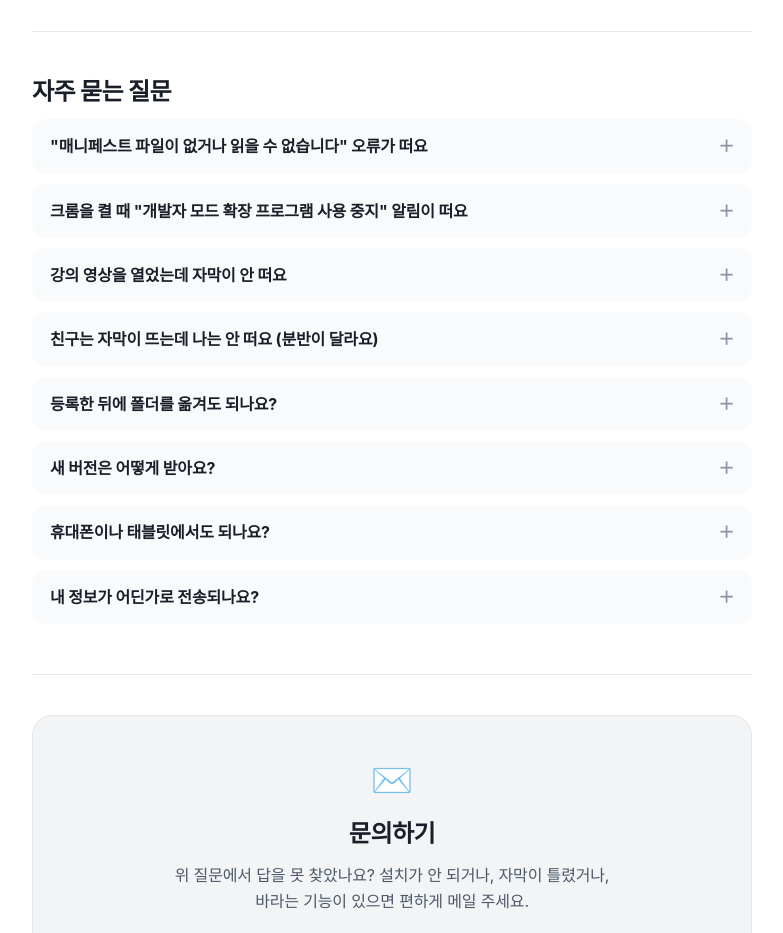
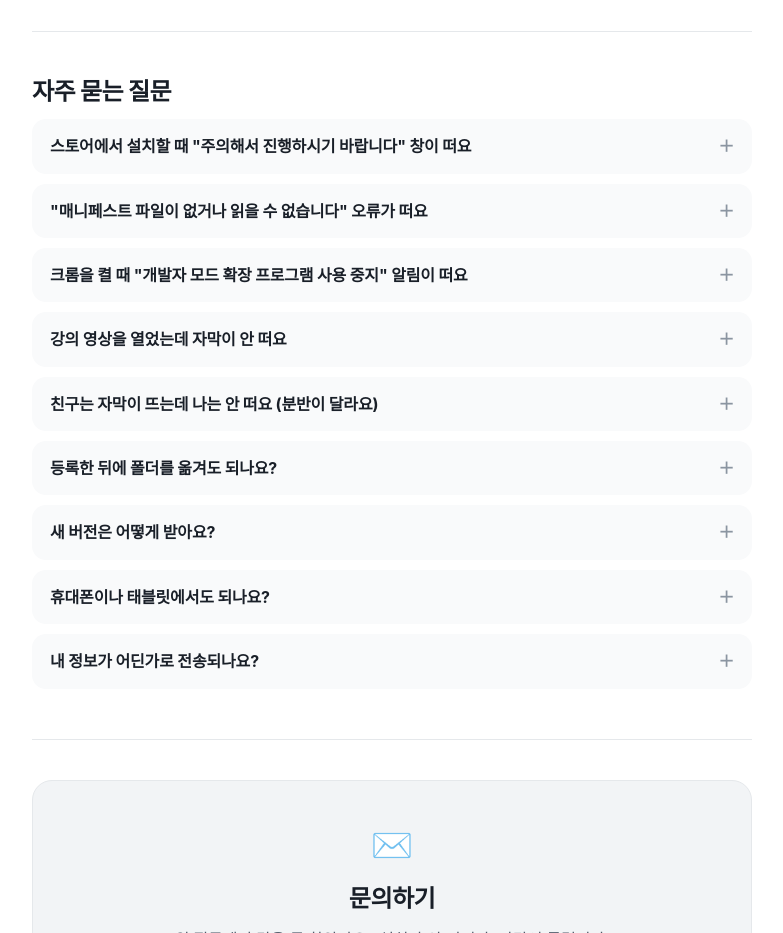
Before and after one commit to joony06/iSubby, a browser extension: page docs/index.html in a window 1280 px wide. Shown: the part 4160-5093 px from the top of the page, without its empty margins (248-1031 px from the left). Drawn offline with Linux system fonts and the light colour scheme.

Commit message:
안내 페이지: 스토어 설치 경고 창 FAQ 추가

```diff
--- a/docs/index.html
+++ b/docs/index.html
@@ -433,6 +433,10 @@
     <section id="faq">
       <h2>자주 묻는 질문</h2>
       <details>
+        <summary>스토어에서 설치할 때 "주의해서 진행하시기 바랍니다" 창이 떠요</summary>
+        <p>괜찮아요. iSubby에 문제가 있는 게 아니라, 크롬의 <b>향상된 세이프 브라우징</b>을 켠 경우 새로 등록된 개발자의 확장에 뜨는 안내예요. <b>설치 계속</b>을 누르면 정상적으로 설치돼요. 몇 달이 지나면 이 창은 자동으로 사라져요.</p>
+      </details>
+      <details>
         <summary>"매니페스트 파일이 없거나 읽을 수 없습니다" 오류가 떠요</summary>
         <p>폴더를 잘못 골랐을 때 나와요. <code>manifest.json</code> 파일이 바로 보이는 폴더를 골라야 해요. 윈도우에서 압축을 풀지 않은 zip 안의 폴더를 고른 경우에도 이 오류가 나니, 1단계대로 먼저 압축을 풀어주세요.</p>
       </details>
```
